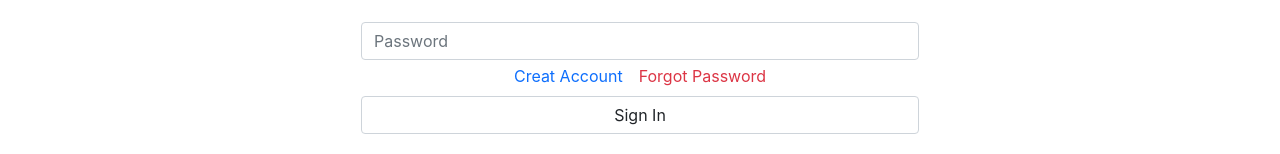
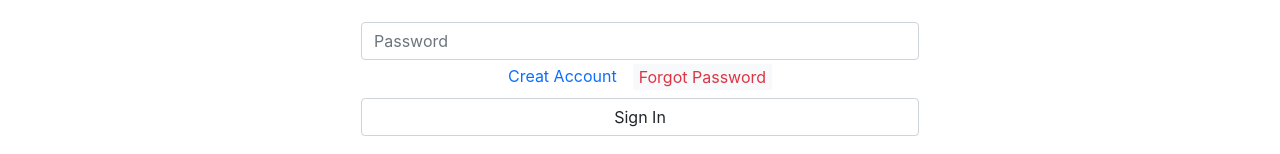
Before and after one commit to Developer-Rajesh100/gear-up-client, a React (Create React App) app: page /login in a window 1280 px wide. Shown: the part 336-490 px from the top of the page. Built offline with nearby package versions, Linux system fonts and the light colour scheme; no server answers.

Commit message:
Reset Password Toast Complete

```diff
--- a/package.json
+++ b/package.json
@@ -14,6 +14,7 @@
     "react-firebase-hooks": "^5.0.3",
     "react-router-dom": "^6.3.0",
     "react-scripts": "5.0.1",
+    "react-toastify": "^9.0.1",
     "web-vitals": "^2.1.4"
   },
   "scripts": {
--- a/src/Pages/RequireAuth/RequireAuth.js
+++ b/src/Pages/RequireAuth/RequireAuth.js
@@ -1,11 +1,19 @@
 import React from "react";
+import { Spinner } from "react-bootstrap";
 import { useAuthState } from "react-firebase-hooks/auth";
 import { Navigate, useLocation } from "react-router-dom";
 import auth from "../../Firebase.Init";
 
 const RequireAuth = ({ children }) => {
-  const [user] = useAuthState(auth);
+  const [user, loading] = useAuthState(auth);
   const location = useLocation();
+  if (loading) {
+    return (
+      <div className="mt-5 pt-5">
+        <Spinner animation="border" variant="info" />
+      </div>
+    );
+  }
   if (!user) {
     return <Navigate to="/login" state={{ from: location }} replace />;
   }
--- a/src/Pages/SignIn/SignIn.js
+++ b/src/Pages/SignIn/SignIn.js
@@ -6,6 +6,8 @@ import {
   useSignInWithGoogle,
 } from "react-firebase-hooks/auth";
 import auth from "../../Firebase.Init";
+import { ToastContainer, toast } from "react-toastify";
+import "react-toastify/dist/ReactToastify.css";
 import "./SignIn.css";
 const SignIn = () => {
   //SIGN IN WITH EMAIL AND PASSWORD
@@ -43,8 +45,12 @@ const SignIn = () => {
   }
   const resetPassword = async () => {
     const email = emailRef.current.value;
-    await sendPasswordResetEmail(email);
-    alert("Sent email");
+    if (email) {
+      await sendPasswordResetEmail(email);
+      toast("Sent Email");
+    } else {
+      toast("Enter Email Address");
+    }
   };
   return (
     <div>
@@ -74,13 +80,13 @@ const SignIn = () => {
             <Link className="sign-up-link mt-1 mx-2 mb-1" to="/signup">
               Creat Account
             </Link>
-            <Link
+            <button
               onClick={resetPassword}
-              className="text-danger text-decoration-none mt-1 mx-2 mb-1"
+              className="text-danger border-0 bg-light mt-1 mx-2 mb-1"
               to="/"
             >
               Forgot Password
-            </Link>
+            </button>
           </div>
           <input
             className="form-control input-fild mt-1 mb-1"
@@ -104,6 +110,7 @@ const SignIn = () => {
       </div>
       <br />
       {errorHandle}
+      <ToastContainer />
     </div>
   );
 };
```
Also changed, not shown: 1 other file (tests, documents, lock files or other folders).
